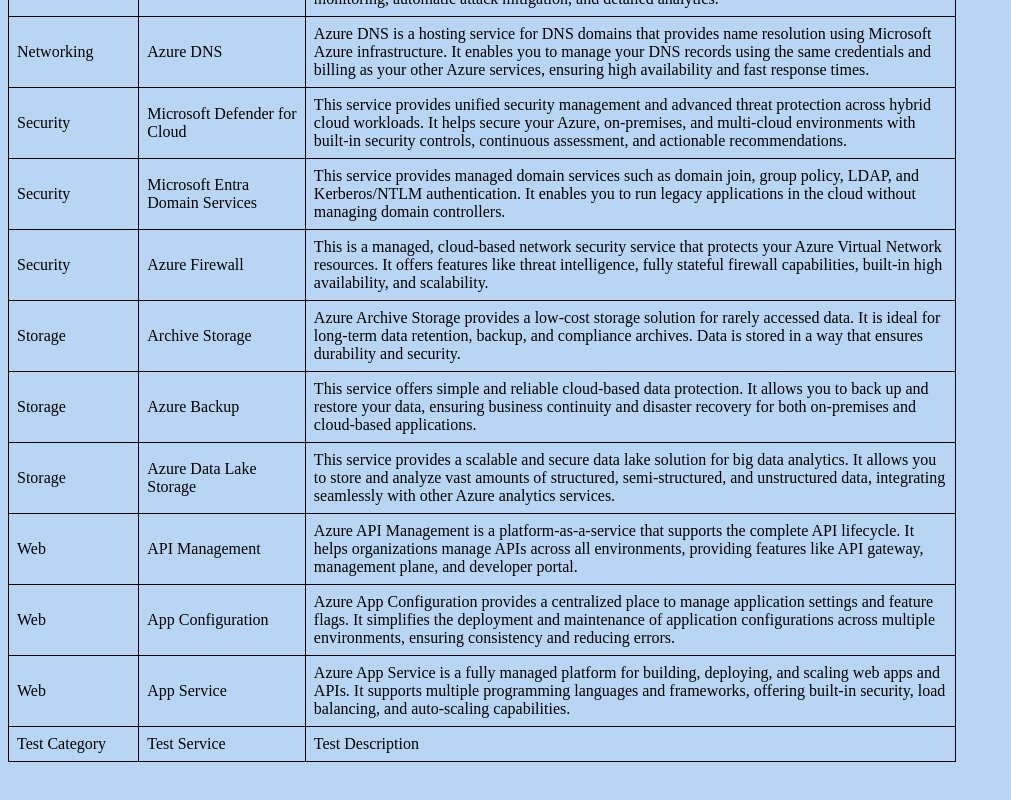
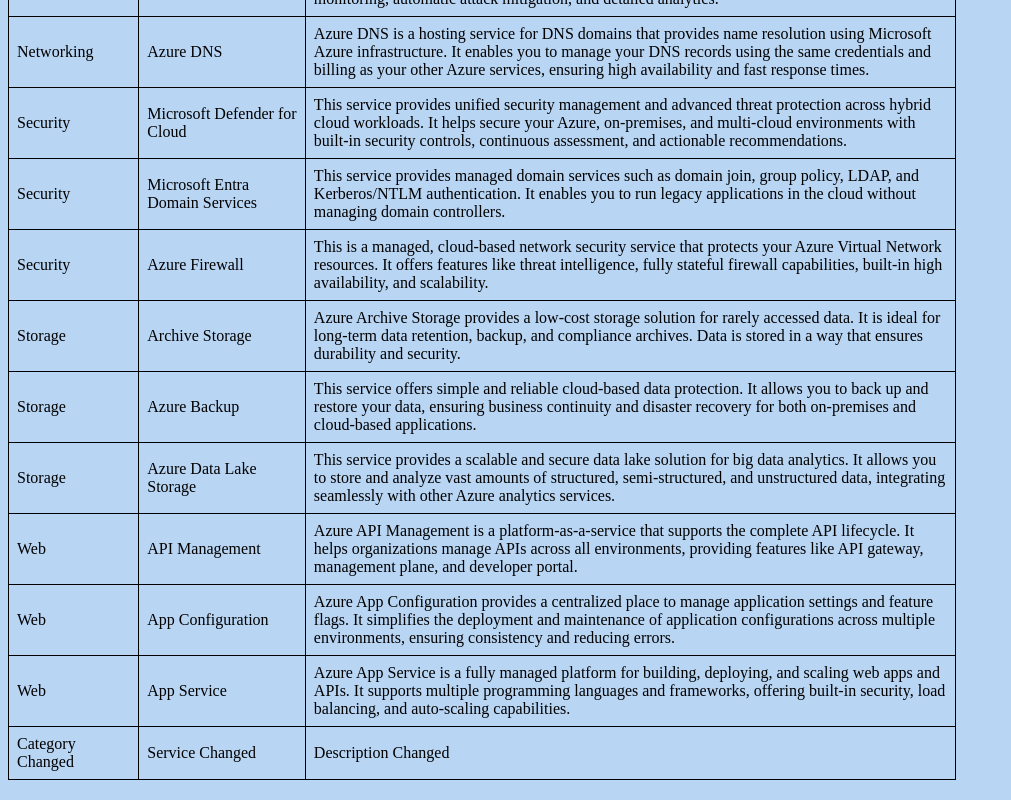
Before and after one commit to dominopancakes/az-static-website, a plain HTML site: page index.html in a window 1280 px wide. Shown: the part 3867-4667 px from the top of the page, without its empty margins (0-1011 px from the left). Drawn offline with Linux system fonts and the light colour scheme.

Commit message:
second_test

```diff
--- a/index.html
+++ b/index.html
@@ -347,9 +347,9 @@
                 <td>Azure App Service is a fully managed platform for building, deploying, and scaling web apps and APIs. It supports multiple programming languages and frameworks, offering built-in security, load balancing, and auto-scaling capabilities.</td>
             </tr>
             <tr>
-                <td>Test Category</td>
-                <td>Test Service</td>
-                <td>Test Description</td>
+                <td>Category Changed</td>
+                <td>Service Changed</td>
+                <td>Description Changed</td>
             </tr>
         </tbody>
     </table>
```
